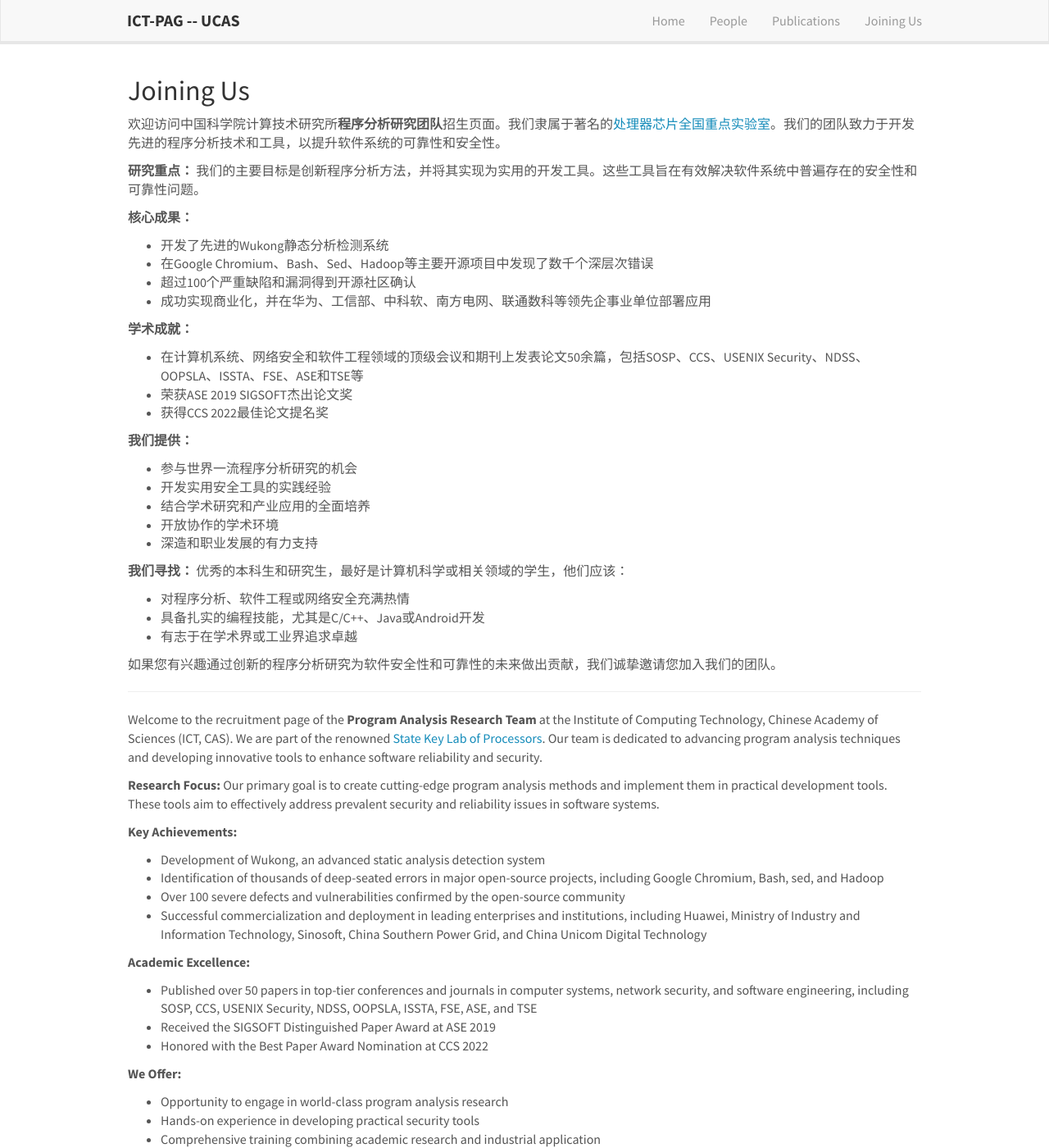
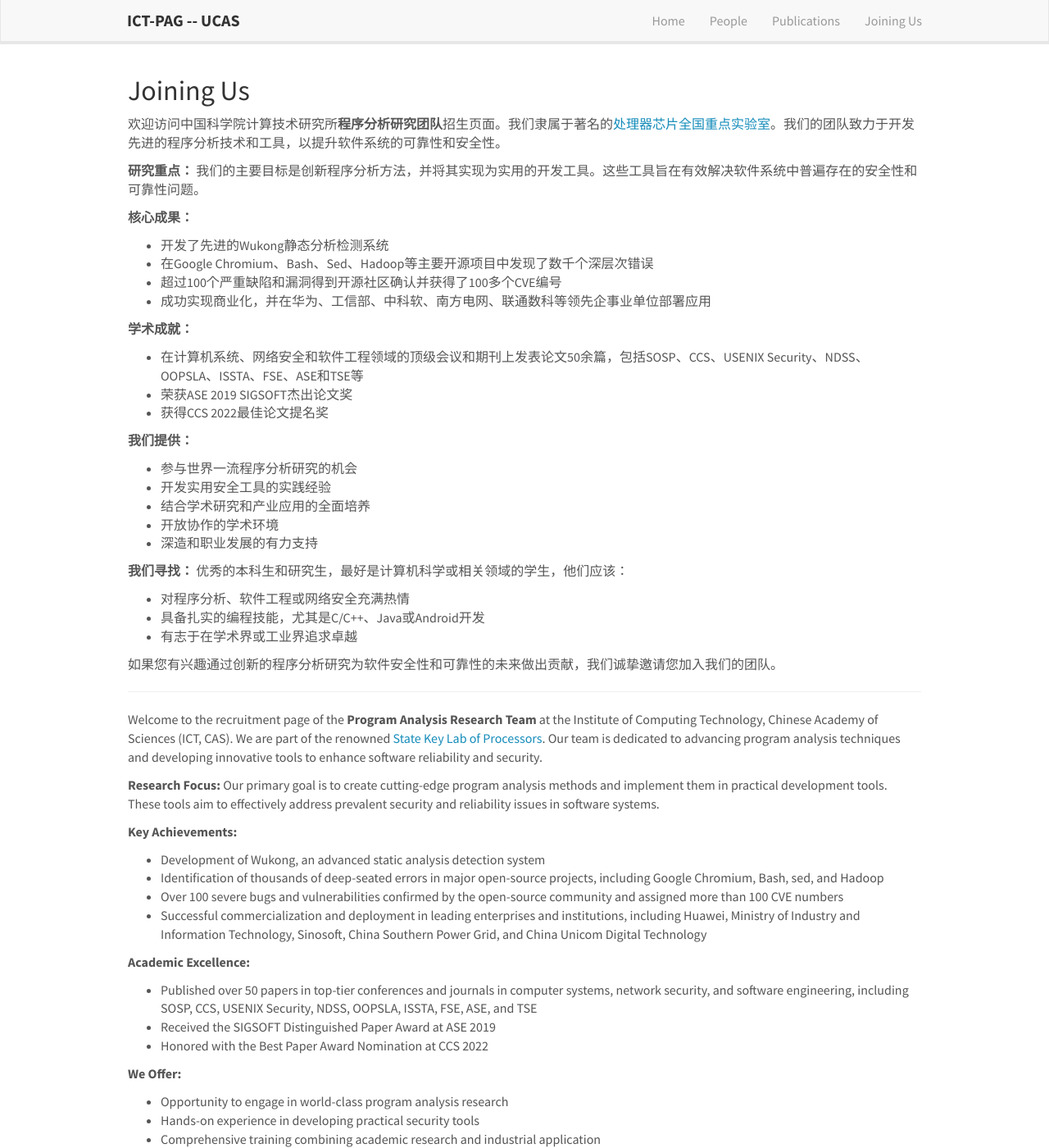
Before and after one commit to ict-pag/ict-pag.github.io, a Jekyll site: the page built from _pages/joining.md, in a window 1280 px wide and 1400 px high. Shown: the whole window at 82% size. Built offline with Jekyll 4.4.1, drawn with Linux system fonts in a browser that asks for light colours; nearby versions of some CDN libraries.

Commit message:
Update joining.md

```diff
--- a/_pages/joining.md
+++ b/_pages/joining.md
@@ -16,7 +16,7 @@ permalink: /joining/
 **核心成果：**
 - 开发了先进的Wukong静态分析检测系统
 - 在Google Chromium、Bash、Sed、Hadoop等主要开源项目中发现了数千个深层次错误
-- 超过100个严重缺陷和漏洞得到开源社区确认
+- 超过100个严重缺陷和漏洞得到开源社区确认并获得了100多个CVE编号
 - 成功实现商业化，并在华为、工信部、中科软、南方电网、联通数科等领先企事业单位部署应用
 
 **学术成就：**
@@ -49,7 +49,7 @@ Our primary goal is to create cutting-edge program analysis methods and implemen
 **Key Achievements:**
 - Development of Wukong, an advanced static analysis detection system
 - Identification of thousands of deep-seated errors in major open-source projects, including Google Chromium, Bash, sed, and Hadoop
-- Over 100 severe defects and vulnerabilities confirmed by the open-source community
+- Over 100 severe bugs and vulnerabilities confirmed by the open-source community and assigned more than 100 CVE numbers
 - Successful commercialization and deployment in leading enterprises and institutions, including Huawei, Ministry of Industry and Information Technology, Sinosoft, China Southern Power Grid, and China Unicom Digital Technology
 
 **Academic Excellence:**
```
